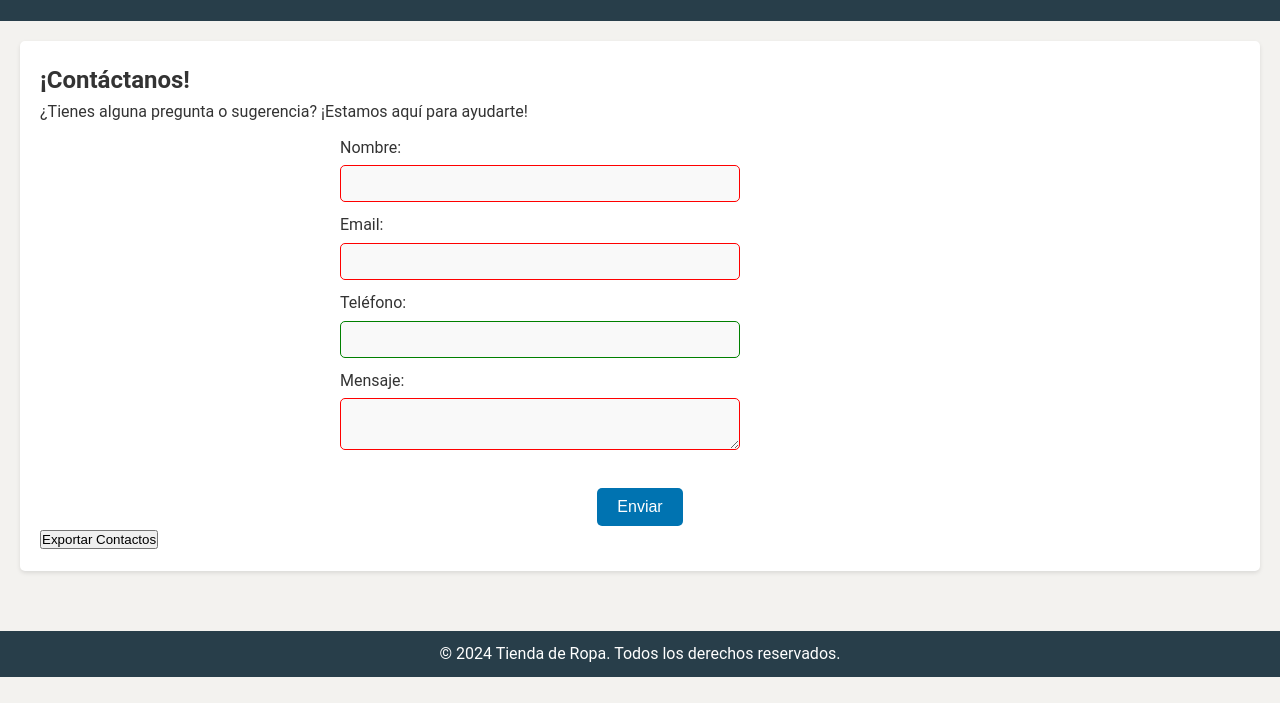
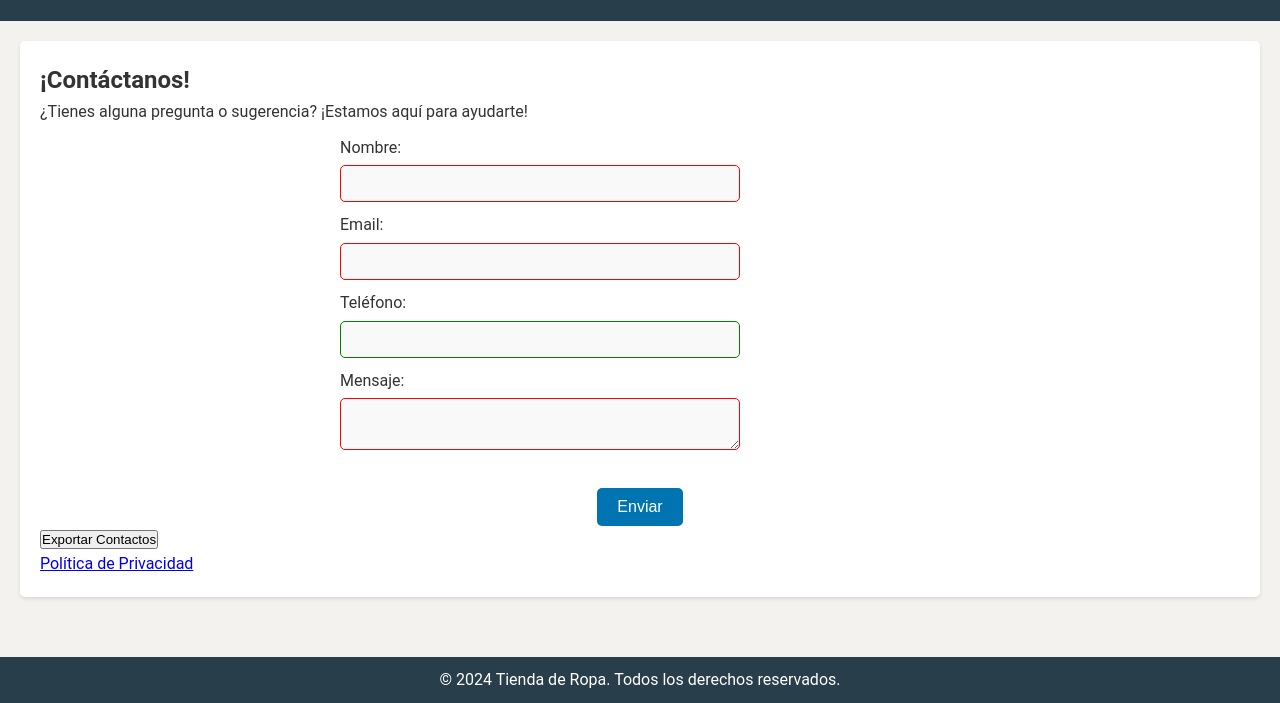
Before and after one commit to TejadaDiego/New-Fashion-Vsion, a plain HTML site: page new fashion code/contacto.html in a window 1280 px wide. Shown: the part 106-809 px from the top of the page. Drawn offline with Linux system fonts and the light colour scheme.

Commit message:
Update contacto.html

```diff
--- a/new fashion code/contacto.html
+++ b/new fashion code/contacto.html
@@ -85,6 +85,7 @@
                 </div>
             </form>
             <button onclick="exportarContactos()">Exportar Contactos</button>
+            <p><a href="politica_privacidad.html">Política de Privacidad</a></p>
         </section>
     </main>
     <footer>
```
